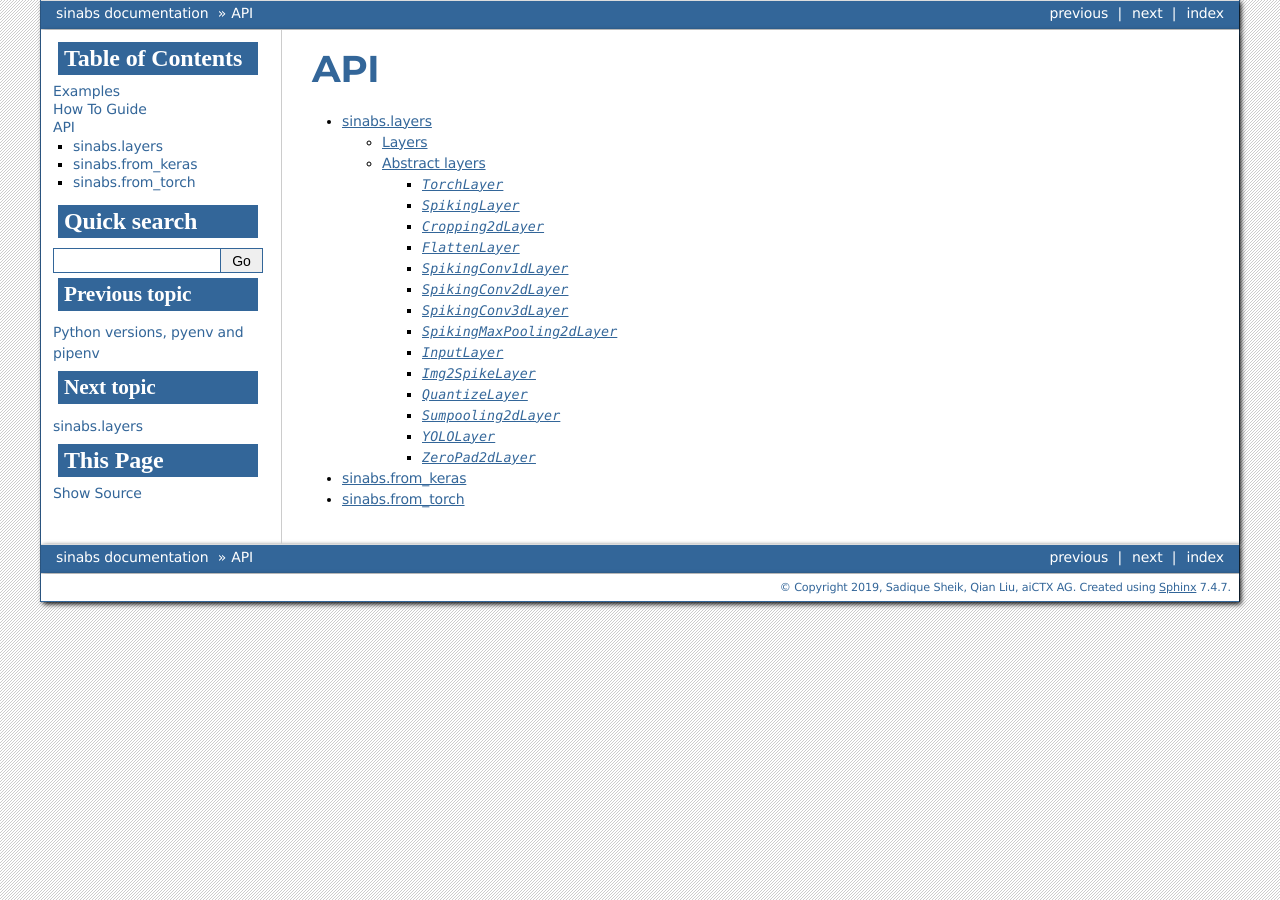
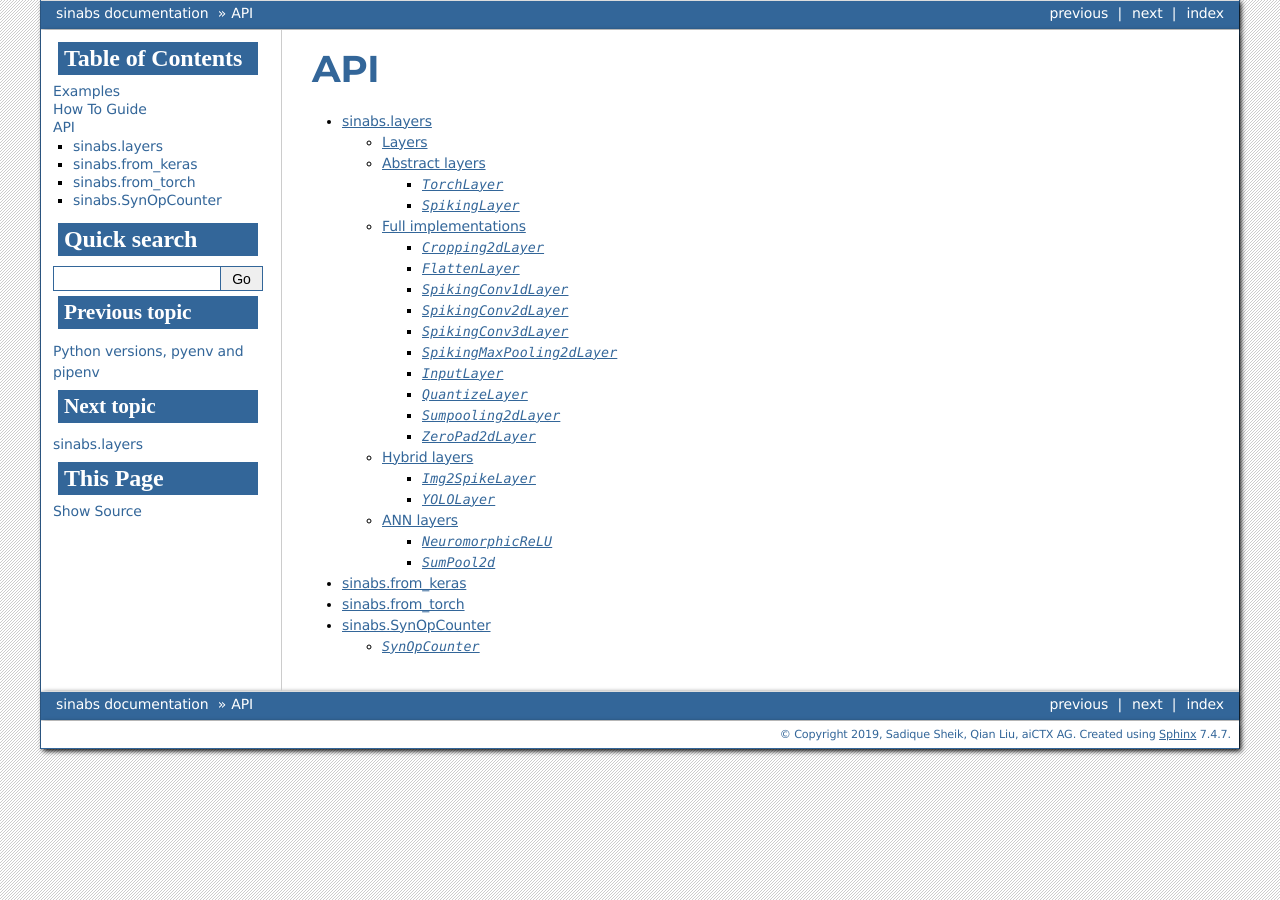
Before and after one commit to synsense/sinabs, a Sphinx documentation site: the page built from docs/source/api/api.rst, in a window 1280 px wide. Built offline with Sphinx 7.4.7, drawn with Linux system fonts in a browser that asks for light colours; some web fonts are replaced; pages that are not in the unit, such as notebooks, are missing from menus.

Commit message:
added new layers to docs

```diff
--- a/docs/source/api/api.rst
+++ b/docs/source/api/api.rst
@@ -6,3 +6,4 @@ API
    layers
    from_keras
    from_torch
+   synopcounter
--- a/docs/source/api/layers.rst
+++ b/docs/source/api/layers.rst
@@ -29,6 +29,10 @@ Abstract layers
 
 .. autoclass:: SpikingLayer
     :members:
+
+
+Full implementations
+--------------------
 
 
 `Cropping2dLayer`
@@ -73,12 +77,6 @@ Abstract layers
 .. autoclass:: InputLayer
     :members:
 
-`Img2SpikeLayer`
-~~~~~~~~~~~~~~~~~~~~~
-
-.. autoclass:: Img2SpikeLayer
-    :members:
-
 `QuantizeLayer`
 ~~~~~~~~~~~~~~~~~~~~~~~~
 
@@ -91,14 +89,40 @@ Abstract layers
 .. autoclass:: SumPooling2dLayer
     :members:
 
+`ZeroPad2dLayer`
+~~~~~~~~~~~~~~~~~~~~~~~~~
+
+.. autoclass:: ZeroPad2dLayer
+    :members:
+
+Hybrid layers
+-------------
+
+The hybrid layers have inputs and outputs of different formats (eg. take analog values as inputs and produce spikes as outputs.)
+
+`Img2SpikeLayer`
+~~~~~~~~~~~~~~~~~~~~~
+
+.. autoclass:: Img2SpikeLayer
+    :members:
+
 `YOLOLayer`
 ~~~~~~~~~~~~~~~~~~~~~~~~~
 
 .. autoclass:: YOLOLayer
     :members:
 
-`ZeroPad2dLayer`
-~~~~~~~~~~~~~~~~~~~~~~~~~
+ANN layers
+-----------------
 
-.. autoclass:: ZeroPad2dLayer
+`NeuromorphicReLU`
+~~~~~~~~~~~~~~~~~~
+
+.. autoclass:: NeuromorphicReLU
     :members:
+
+`SumPool2d`
+~~~~~~~~~~~
+
+.. autoclass:: SumPool2d
+    :members:
--- /dev/null
+++ b/docs/source/api/synopcounter.rst
@@ -0,0 +1,11 @@
+sinabs.SynOpCounter
+===================
+
+.. automodule:: sinabs.synopcounter
+.. py:currentmodule:: sinabs.synopcounter
+
+`SynOpCounter`
+~~~~~~~~~~~~~~
+
+.. autoclass:: SynOpCounter
+    :members:
```
